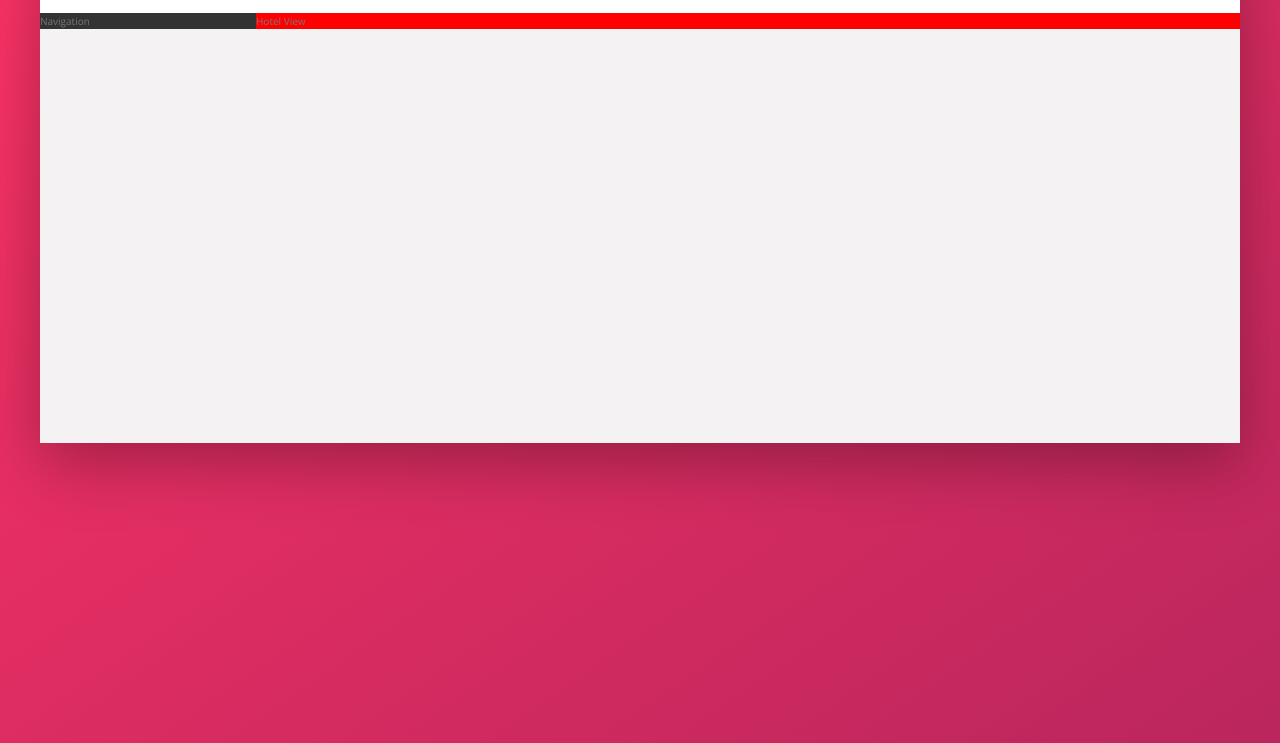
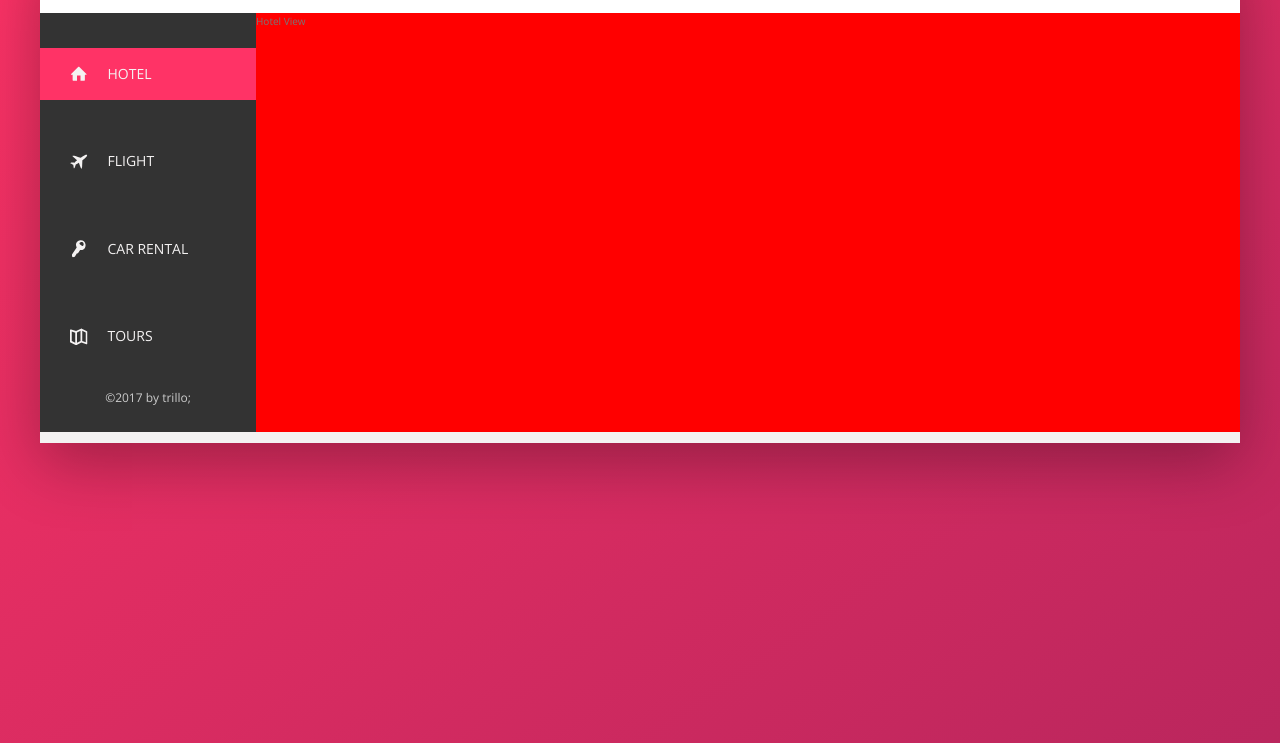
Before and after one commit to yohanpro/mySass-setting, a website: page index.html in a window 1280 px wide. Shown: the part 137-880 px from the top of the page. Drawn offline with nearby package versions, Linux system fonts and the light colour scheme.

Commit message:
building the navigation part 1 , 2

```diff
--- a/index.html
+++ b/index.html
@@ -3,7 +3,6 @@
   <head>
     <meta charset="UTF-8" />
     <meta name="viewport" content="width=device-width, initial-scale=1.0" />
-
     <link
       href="https://fonts.googleapis.com/css?family=Open+Sans:300,400,600"
       rel="stylesheet"
@@ -53,7 +52,43 @@
         </nav>
       </header>
       <div class="content">
-        <nav class="sidebar">Navigation</nav>
+        <nav class="sidebar">
+          <ul class="side-nav">
+            <li class="side-nav__item side-nav__item--active">
+              <a href="#" class="side-nav__link">
+                <svg class="side-nav__icon">
+                  <use xlink:href="img/sprite.svg#icon-home"></use>
+                </svg>
+                <span>Hotel</span>
+              </a>
+            </li>
+            <li class="side-nav__item">
+              <a href="#" class="side-nav__link">
+                <svg class="side-nav__icon">
+                  <use xlink:href="img/sprite.svg#icon-aircraft"></use>
+                </svg>
+                <span>Flight</span>
+              </a>
+            </li>
+            <li class="side-nav__item">
+              <a href="#" class="side-nav__link">
+                <svg class="side-nav__icon">
+                  <use xlink:href="img/sprite.svg#icon-key"></use>
+                </svg>
+                <span>Car Rental</span>
+              </a>
+            </li>
+            <li class="side-nav__item">
+              <a href="#" class="side-nav__link">
+                <svg class="side-nav__icon">
+                  <use xlink:href="img/sprite.svg#icon-map"></use>
+                </svg>
+                <span>Tours</span>
+              </a>
+            </li>
+          </ul>
+          <div class="legal">&copy;2017 by trillo;</div>
+        </nav>
         <main class="hotel-view">Hotel View</main>
       </div>
     </div>
--- a/package.json
+++ b/package.json
@@ -7,7 +7,6 @@
     "watch:sass": "node-sass sass/main.scss css/style.css -w",
     "devserver": "live-server",
     "start": "npm-run-all --parallel devserver watch:sass",
-
     "compile:sass": "node-sass sass/main.scss css/style.comp.css",
     "concat:css": "concat -o css/style.concat.css css/icon-font.css css/style.comp.css",
     "prefix:css": "postcss --use autoprefixer -b 'last 10 versions' css/style.concat.css -o css/style.prefix.css",
--- a/sass/_components.scss
+++ b/sass/_components.scss
@@ -109,3 +109,70 @@
   &__user-name {
   }
 }
+
+//////////////////////////
+//Side Navigation
+
+.side-nav {
+  &__item {
+    font-size: 1.4rem;
+    list-style: none;
+    margin-top: 3.5rem;
+    position: relative;
+  }
+  &__item:not(:last-child) {
+    margin-bottom: 0.5rem;
+  }
+
+  &__item::before {
+    content: "";
+    position: absolute;
+    top: 0;
+    left: 0;
+    height: 100%;
+    width: 3px;
+    background-color: var(--color-primary);
+    transform: scaleY(0);
+    transition: transform 0.2s, width 0.4s cubic-bezier(1, 0, 0, 1) 0.2s,
+      background-color 0.2s;
+  }
+
+  &__item:hover:before,
+  &__item--active::before {
+    transform: scaleY(1);
+    width: 100%;
+  }
+
+  &__item--active::before {
+    background-color: var(--color-primary-light);
+  }
+  &__link:link,
+  &__link:visited {
+    color: var(--color-grey-light-2);
+    text-decoration: none;
+    text-transform: uppercase;
+    display: block;
+    padding: 1.5rem 3rem;
+    display: flex;
+    align-items: center;
+    position: relative;
+    z-index: 10;
+  }
+
+  &__icon {
+    width: 1.75rem;
+    height: 1.75rem;
+    margin-right: 2rem;
+    fill: currentColor;
+  }
+}
+
+//////////////////////////
+//Legal Text
+
+.legal {
+  font-size: 1.2rem;
+  color: var(--color-grey-light-4);
+  text-align: center;
+  padding: 2.5rem;
+}
--- a/sass/_layout.scss
+++ b/sass/_layout.scss
@@ -4,6 +4,12 @@
   box-shadow: var(--shadow-dark);
   background-color: var(--color-grey-light-2);
   min-height: 50rem;
+  align-items: center;
+
+  // display: flex;
+  // justify-content: space-between;
+  // flex-direction: column;
+  // height: 7rem;
 }
 
 .header {
@@ -11,7 +17,6 @@
   font-size: 1.4rem;
   background-color: #fff;
   border-bottom: var(--color-grey-light-2);
-
   display: flex;
   justify-content: space-between;
   align-items: center;
@@ -22,6 +27,10 @@
 .sidebar {
   background-color: var(--color-grey-dark-1);
   flex: 0 0 18%;
+
+  display: flex;
+  flex-direction: column;
+  justify-content: space-between;
 }
 
 .hotel-view {
```
Also changed, not shown: css/main.css, 2 other files.
